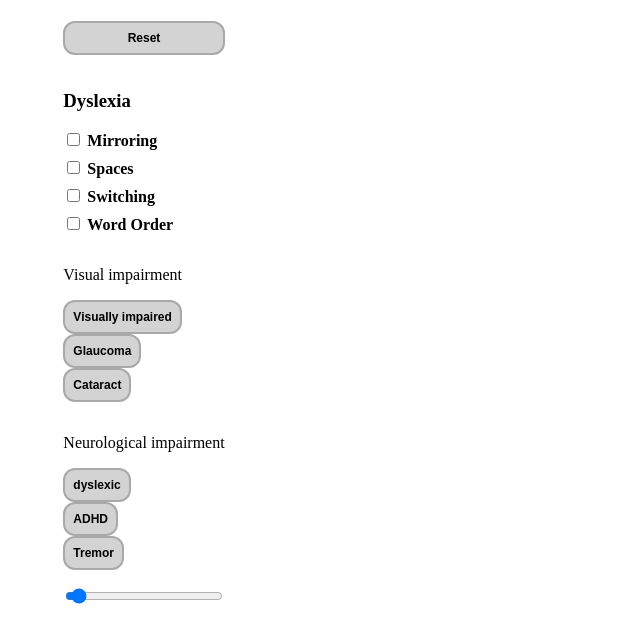
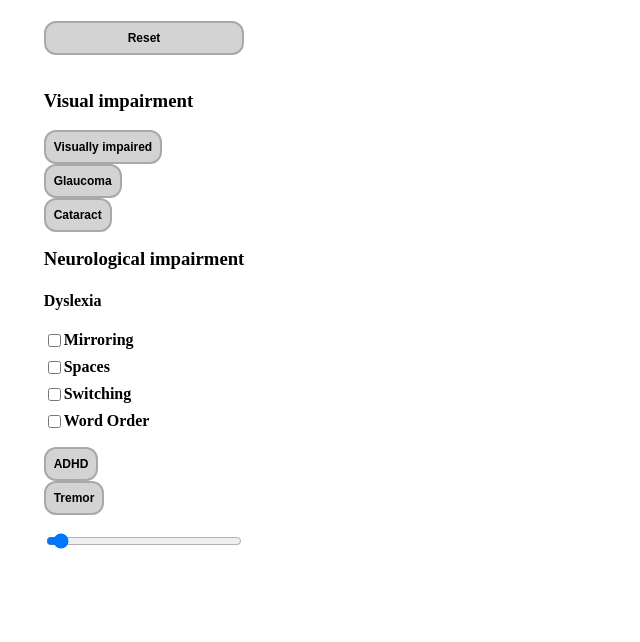
Before and after one commit to drupalgovnl/a11y-simulator, a website with bundled scripts: page extension-menu.html in a window 1280 px wide. Shown: the part 64-706 px from the top of the page, without its empty margins (0-640 px from the left). Built offline with nearby package versions, Linux system fonts and the light colour scheme.

Commit message:
merged features together

```diff
--- a/esbuild.config.js
+++ b/esbuild.config.js
@@ -3,7 +3,7 @@ const esbuild = require("esbuild");
 esbuild.build({
     entryPoints: [
         "src/EventListeners.ts",
-        "src/Content.ts",
+        "src/content.ts",
     ],
     bundle: true,
     outdir: "dist",
--- a/extension-menu.html
+++ b/extension-menu.html
@@ -13,8 +13,16 @@
             Reset
         </button>
         <section>
-            <h3>Dyslexia</h3>
-            <div id="dyslexia-menu" class="dyslexia">
+            <h3> Visual impairment</h3>
+            <button class="buttons"  id="button-visually-impaired">Visually impaired</button>
+            <button class="buttons" id="button-glaucoma">Glaucoma</button>
+            <button class="buttons" id="button-cataract">Cataract</button>
+        </section>
+        <section>
+            <h3 class="neuro-title"> Neurological impairment</h3>
+            <div class="dyslexia">
+                <h4>Dyslexia</h4>
+                <div id="dyslexia-menu" class="dyslexia-menu">
                     <div class="check-option">
                         <input type="checkbox" id="mirroring" name="mirroring"/>
                         <label for="mirroring">Mirroring</label>
@@ -23,7 +31,6 @@
                         <input type="checkbox" id="spaces" name="spaces"/>
                         <label for="spaces">Spaces</label>
                     </div>
-
                     <div class="check-option">
                         <input type="checkbox" id="switching" name="switching"/>
                         <label for="switching">Switching</label>
@@ -34,18 +41,7 @@
                         <label for="word-order">Word Order</label>
                     </div>
                 </div>
-        </section>
-        <section>
-            <p> Visual impairment</p>
-
-            <button class="buttons"  id="button-visually-impaired">Visually impaired</button>
-            <button class="buttons" id="button-glaucoma">Glaucoma</button>
-            <button class="buttons" id="button-cataract">Cataract</button>
-        </section>
-        <section>
-            <p> Neurological impairment</p>
-
-            <button class="buttons">dyslexic</button>
+            </div>
             <button class="buttons">ADHD</button>
             <button class="buttons" id="button-tremor">Tremor</button>
         </section>
--- a/src/EventListeners.ts
+++ b/src/EventListeners.ts
@@ -19,9 +19,6 @@ function createEventListener(props: CreateEventListenerProps) {
         const target = event.target as HTMLInputElement;
         console.log('inside addeventListener the target is: ', target);
         const message: Message = {disability, value: target.value};
-        // is active or not ?
-
-        // maybe a aray with disability and active status, => if same disability then active is switched, otherwise its active. ->
 
         switch (disability) {
             case "glaucoma":
@@ -38,6 +35,7 @@ function createEventListener(props: CreateEventListenerProps) {
                 break;
             case "intensity_range":
                 extensionMenuController.editIntensity(message);
+                break;
             case "blackOverlay":
                 extensionMenuController.activateBlackOverlay(message);
                 break;
@@ -51,19 +49,15 @@ function createEventListener(props: CreateEventListenerProps) {
                 extensionMenuController.reset(message);
                 break;
             case "dyslexiaOrderFunctionality":
-                console.log("wow");
                 extensionMenuController.switchWords(message);
                 break;
             case "dyslexiaMirrorFunctionality":
-                console.log("wow");
                 extensionMenuController.activateMirror(message);
                 break;
             case "dyslexiaSwitching":
-                console.log("wow");
                 extensionMenuController.activateDyslexiaSwitchChars(message);
                 break;
             case "dyslexiaSpaces":
-                console.log("wow");
                 extensionMenuController.activateSpaces(message);
                 break;
             default:
--- a/src/content.ts
+++ b/src/content.ts
@@ -1,4 +1,4 @@
-import { Message } from "./models/Types";
+import { Message } from "./models/types";
 import { OverlayManager } from "./DOM-Logic/OverlayManager";
 import { SimulationController } from "./controllers/SimulationController";
 import { SimulationFactory } from "./models/SimulationFactory";
@@ -7,7 +7,7 @@ import { SimulationFactory } from "./models/SimulationFactory";
 const overlayManager: OverlayManager  = new OverlayManager();
 const simulationFactory: SimulationFactory = new SimulationFactory(overlayManager);
 const simulationController: SimulationController = new SimulationController(simulationFactory);
-let isActive = false;
+
 chrome.runtime.onMessage.addListener((object, sender, response) => {
     const { disability, value } = object as Message;
     console.log('listening, to ', disability, value, 'check123321', value);
--- a/src/services/MessagingService.ts
+++ b/src/services/MessagingService.ts
@@ -1,4 +1,4 @@
-import { Message } from "../models/Types";
+import { Message } from "../models/types";
 import Tab = chrome.tabs.Tab;
 
 export class MessagingService {
--- a/style.css
+++ b/style.css
@@ -34,10 +34,13 @@
     }
 }
 
+.neuro-title {
+    margin: 0;
+}
+
 .dyslexia {
     display: flex;
     flex-direction: column;
-    gap: 0.5rem;
 
     label {
         font-weight: 600;
@@ -45,6 +48,22 @@
 
     input {
         cursor: pointer;
+    }
+
+
+    .dyslexia-menu {
+        display: flex;
+        flex-direction: column;
+        gap: 0.5rem;
+        padding-bottom: 1rem;
+
+
+        .check-option {
+            display: flex;
+            flex-direction: row;
+            align-items: center;
+            cursor: pointer;
+        }
     }
 }
 
```
Also changed, not shown: src/controllers/SimulationController.ts (+14 -13 lines). Lines whose indentation alone changed are shown as unchanged.
